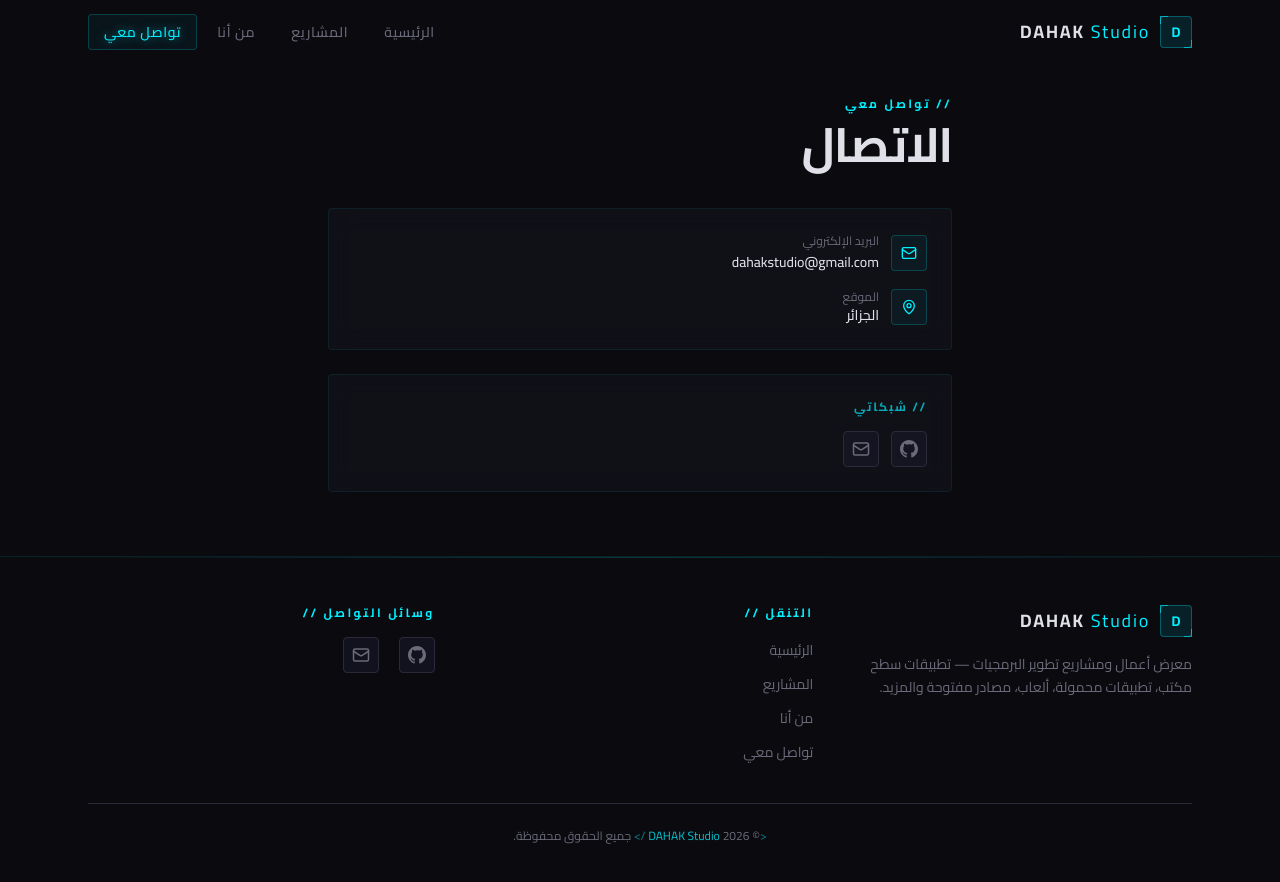
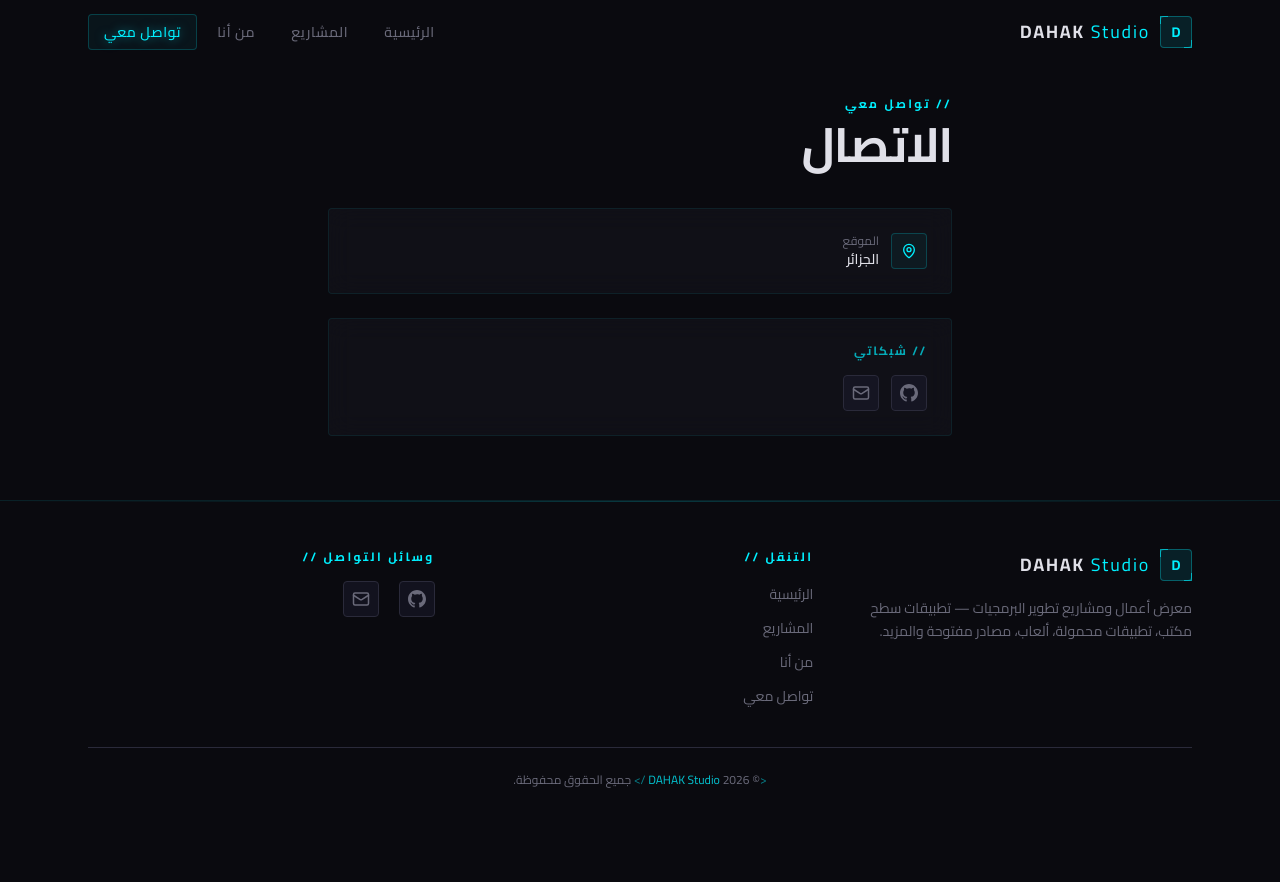
Before and after one commit to dahakabdellah12/dahak-studio, a Next.js app: page /contact in a window 1280 px wide. Shown: the top 882 px of the page. After the commit the page ends 836 px from the top, so only its background shows below. Built offline with nearby package versions, Linux system fonts and the light colour scheme.

Commit message:
fix: remove hardcoded wrong email from contact page

```diff
--- a/src/app/contact/page.tsx
+++ b/src/app/contact/page.tsx
@@ -1,7 +1,7 @@
 "use client";
 
 import { motion } from "framer-motion";
-import { Mail, MapPin } from "lucide-react";
+import { MapPin } from "lucide-react";
 import { SocialLinksList } from "@/components/social-links";
 
 export default function ContactPage() {
@@ -30,21 +30,6 @@ export default function ContactPage() {
           <div className="glass-card rounded p-6 space-y-4">
             <div className="flex items-center gap-3">
               <div className="flex h-9 w-9 items-center justify-center rounded border border-cyan/20 bg-cyan/5">
-                <Mail className="h-4 w-4 text-cyan" />
-              </div>
-              <div>
-                <p className="text-xs text-muted-foreground">البريد الإلكتروني</p>
-                <a
-                  href="mailto:dahakstudio@gmail.com"
-                  className="text-sm font-medium text-foreground transition-colors hover:text-cyan"
-                >
-                  dahakstudio@gmail.com
-                </a>
-              </div>
-            </div>
-
-            <div className="flex items-center gap-3">
-              <div className="flex h-9 w-9 items-center justify-center rounded border border-cyan/20 bg-cyan/5">
                 <MapPin className="h-4 w-4 text-cyan" />
               </div>
               <div>
```
